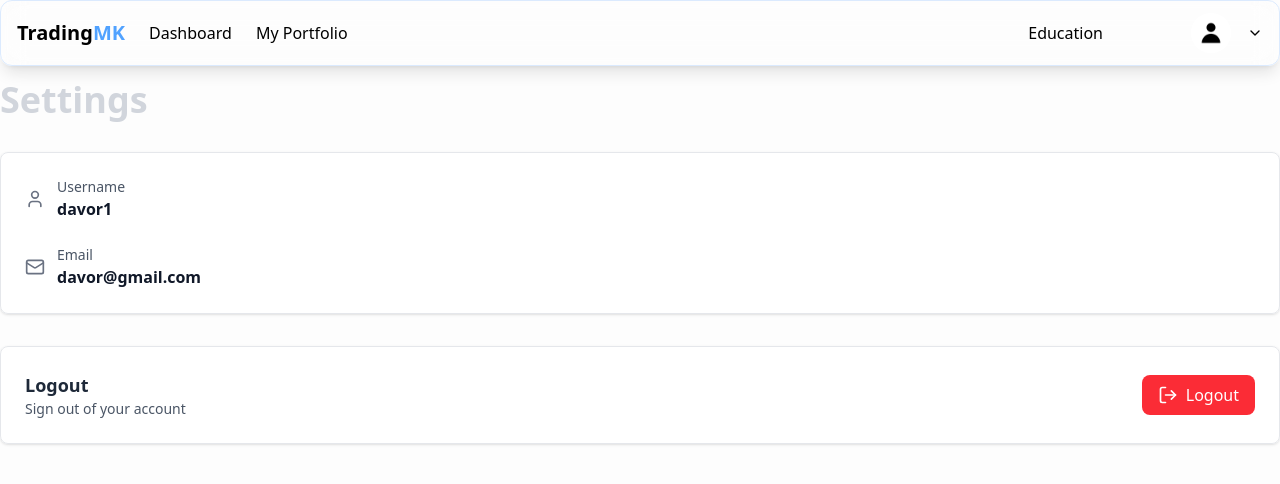
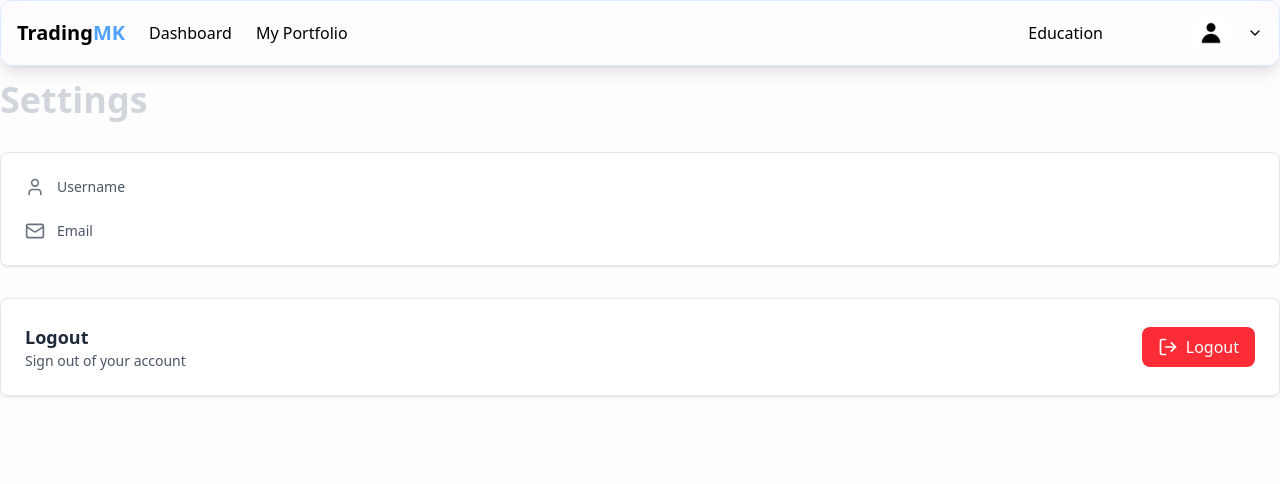
Before and after one commit to DavorAngelov/TradingMK, a React (Vite) app in the folder frontend/: page /settings in a window 1280 px wide. Shown: the top 484 px of the page. Built offline with nearby package versions, Linux system fonts and the light colour scheme.

Commit message:
Settings showing realtime data, passing email in accessToken

```diff
--- a/frontend/src/pages/Dashboard/EvaluationSection/EvaluationSection.jsx
+++ b/frontend/src/pages/Dashboard/EvaluationSection/EvaluationSection.jsx
@@ -102,7 +102,7 @@ const EvaluationSection = () => {
                             <div className="flex items-baseline gap-3">
                                 <span
                                     className="text-3xl font-bold text-gray-900">{investedInStocks.toLocaleString(undefined, {maximumFractionDigits: 2})} MKD</span>
-                                <TrendingUp className="w-5 h-5 text-green-500"/>
+
                             </div>
                         </div>
                     </div>
--- a/frontend/src/pages/Portfolio/Portfolio.jsx
+++ b/frontend/src/pages/Portfolio/Portfolio.jsx
@@ -1,5 +1,5 @@
 import React, {useEffect, useState} from "react";
-import {TrendingUp, Wallet, PlusCircle} from "lucide-react";
+import {TrendingUp, Wallet, PlusCircle,TrendingDown} from "lucide-react";
 import Menu from "../Menu/Menu.jsx";
 import {useParams} from "react-router-dom";
 
@@ -102,11 +102,16 @@ const Portfolio = () => {
         return sum + holding.quantity * Number(holding.avgPrice);
     }, 0);
 
+
+
     //FOR PERFORAMNFCE
     const currentValue = portfolio.holdings.reduce((sum, h) => {
         const currentPrice = currentPrices[h.stockSymbol] || 0;
         return sum + h.quantity * currentPrice;
     }, 0);
+
+    const totalPortfolioValue = portfolio.balance + currentValue;
+
 
     const totalProfit = currentValue - investedInStocks;
     const totalProfitPercent = investedInStocks === 0 ? 0 : (totalProfit / investedInStocks) * 100;
@@ -168,16 +173,32 @@ const Portfolio = () => {
                         <div className="flex items-baseline gap-3">
                             <span
                                 className="text-3xl font-bold text-gray-900">{investedInStocks.toLocaleString(undefined, {maximumFractionDigits: 2})} MKD</span>
-                            <TrendingUp className="w-5 h-5 text-green-500"/>
                         </div>
                     </div>
+
+                    <div className="flex flex-col">
+                        <div className="text-sm text-gray-600">Current portfolio value:</div>
+                        <div className="flex items-baseline gap-3">
+        <span
+            className="text-3xl font-bold text-gray-900">
+            {currentValue.toLocaleString(undefined, {maximumFractionDigits: 2})} MKD
+        </span>
+                            {totalProfit >= 0 ? (
+                                <TrendingUp className="w-5 h-5 text-green-500" />
+                            ) : (
+                                <TrendingDown className="w-5 h-5 text-red-500" />
+                            )}
+                        </div>
+                    </div>
+
+
                 </div>
             </div>
 
             {/* performnce */}
             <div className="grid grid-cols-2 md:grid-cols-4 gap-6 pt-6 justify-center">
                 <div>
-                    <div className="text-sm text-gray-600">Total Profit</div>
+                    <div className="text-sm text-gray-600">Total Profit / Loss</div>
                     <div className={`font-semibold ${totalProfit >= 0 ? "text-green-600" : "text-red-600"}`}>
                         {totalProfit >= 0 ? "+" : "-"}{Math.abs(totalProfit).toFixed(2)} MKD
                     </div>
@@ -204,19 +225,7 @@ const Portfolio = () => {
                     <h3 className="text-xl font-semibold text-gray-800">Stocks Breakdown</h3>
                 </div>
                 <div className="flex space-x-4 mb-6 mt-4 ml-6">
-                    {['1w', '1m'].map((timeframe) => (
-                        <button
-                            key={timeframe}
-                            onClick={() => setSelectedTimeframe(timeframe)}
-                            className={`px-3 py-1 rounded ${
-                                selectedTimeframe === timeframe
-                                    ? 'bg-gray-900 text-white'
-                                    : 'text-gray-500 hover:text-gray-700'
-                            }`}
-                        >
-                            {timeframe}
-                        </button>
-                    ))}
+
                 </div>
                 <div className="p-6 pt-0 grid grid-cols-1 md:grid-cols-2 gap-6">
                     {portfolio.holdings.map((holding) => {
--- a/frontend/src/pages/Settings/Settings.jsx
+++ b/frontend/src/pages/Settings/Settings.jsx
@@ -1,17 +1,25 @@
 import React from "react";
 import {LogOut, User, Mail } from "lucide-react";
 import Menu from "../Menu/Menu.jsx";
+import {jwtDecode} from "jwt-decode";
+import {useNavigate} from "react-router-dom";
 
 const Settings = () => {
-    const user = {
-        username: "davor1",
-        email: "davor@gmail.com",
-    };
+    const navigate = useNavigate();
 
-    const handleLogout = () => {
-        //need to remove token from localStorage, fix it !!!
-        window.location.href = "/";
-    };
+
+
+
+    const token = localStorage.getItem('accessToken');
+    let username = '';
+    let email = '';
+
+    if (token) {
+        const decoded = jwtDecode(token);
+        username = decoded.sub;
+        email = decoded.email;//username
+
+    }
 
     return (
         <div className=" max-w-7xl mx-auto space-y-8 pt-20 mb-4">
@@ -23,7 +31,7 @@ const Settings = () => {
                     <User className="w-5 h-5 text-gray-500" />
                     <div>
                         <div className="text-sm text-gray-600">Username</div>
-                        <div className="font-semibold text-gray-900">{user.username}</div>
+                        <div className="font-semibold text-gray-900">{username}</div>
                     </div>
                 </div>
 
@@ -32,7 +40,7 @@ const Settings = () => {
                     <Mail className="w-5 h-5 text-gray-500" />
                     <div>
                         <div className="text-sm text-gray-600">Email</div>
-                        <div className="font-semibold text-gray-900">{user.email}</div>
+                        <div className="font-semibold text-gray-900">{email}</div>
                     </div>
                 </div>
 
@@ -45,10 +53,10 @@ const Settings = () => {
                     <div className="text-sm text-gray-600">Sign out of your account</div>
                 </div>
                 <button
-                    onClick={handleLogout}
+                    onClick={() => {localStorage.removeItem('accessToken'); console.log("removed"); navigate("/")}}
                     className="flex items-center gap-2 bg-red-500 hover:bg-red-600 text-white px-4 py-2 rounded-lg cursor-pointer"
                 >
-                    <LogOut className="w-5 h-5" />
+                    <LogOut className="w-5 h-5"  />
                     Logout
                 </button>
             </div>
```
Also changed, not shown: 1 other file (tests, documents, lock files or other folders).
